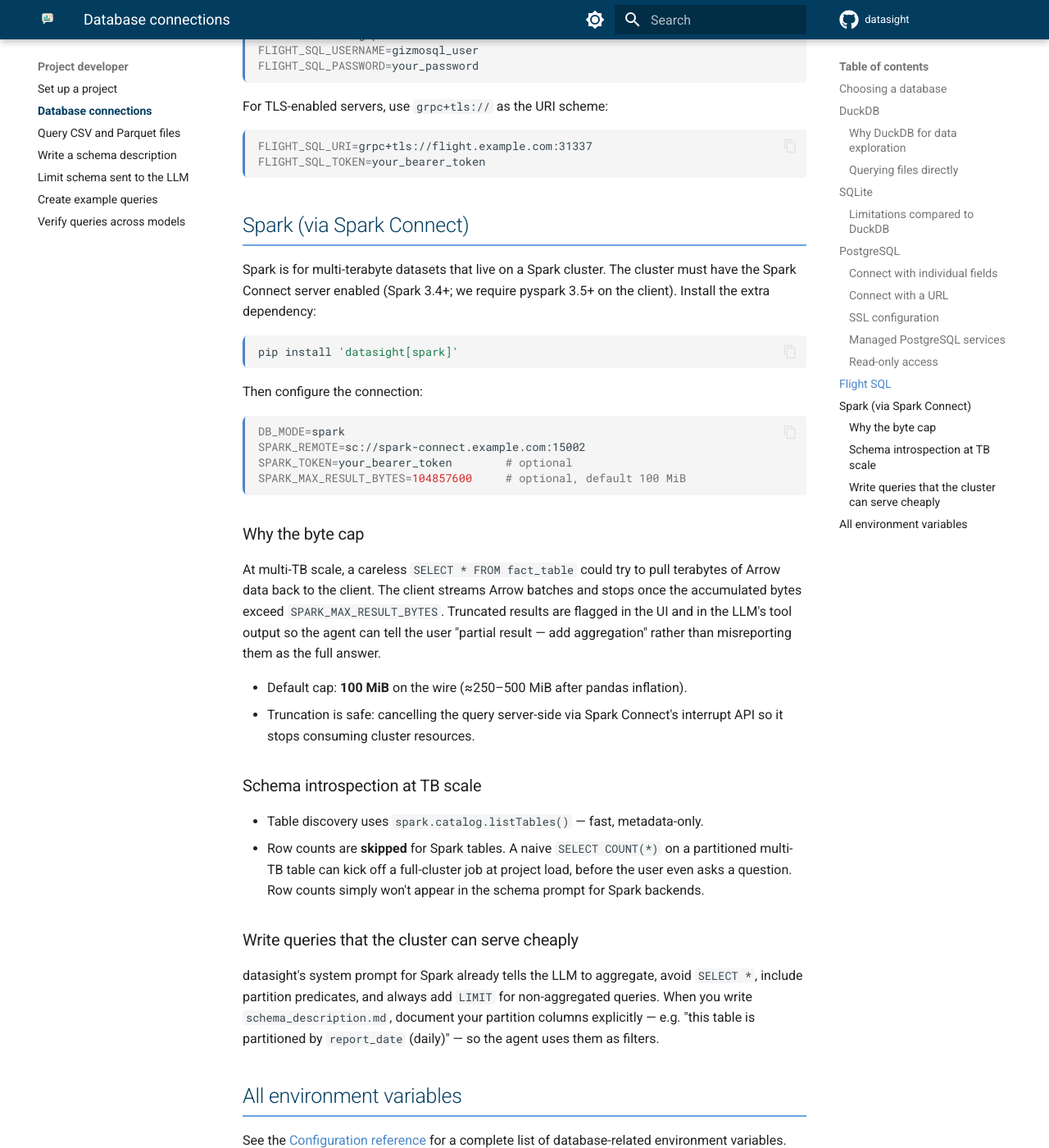
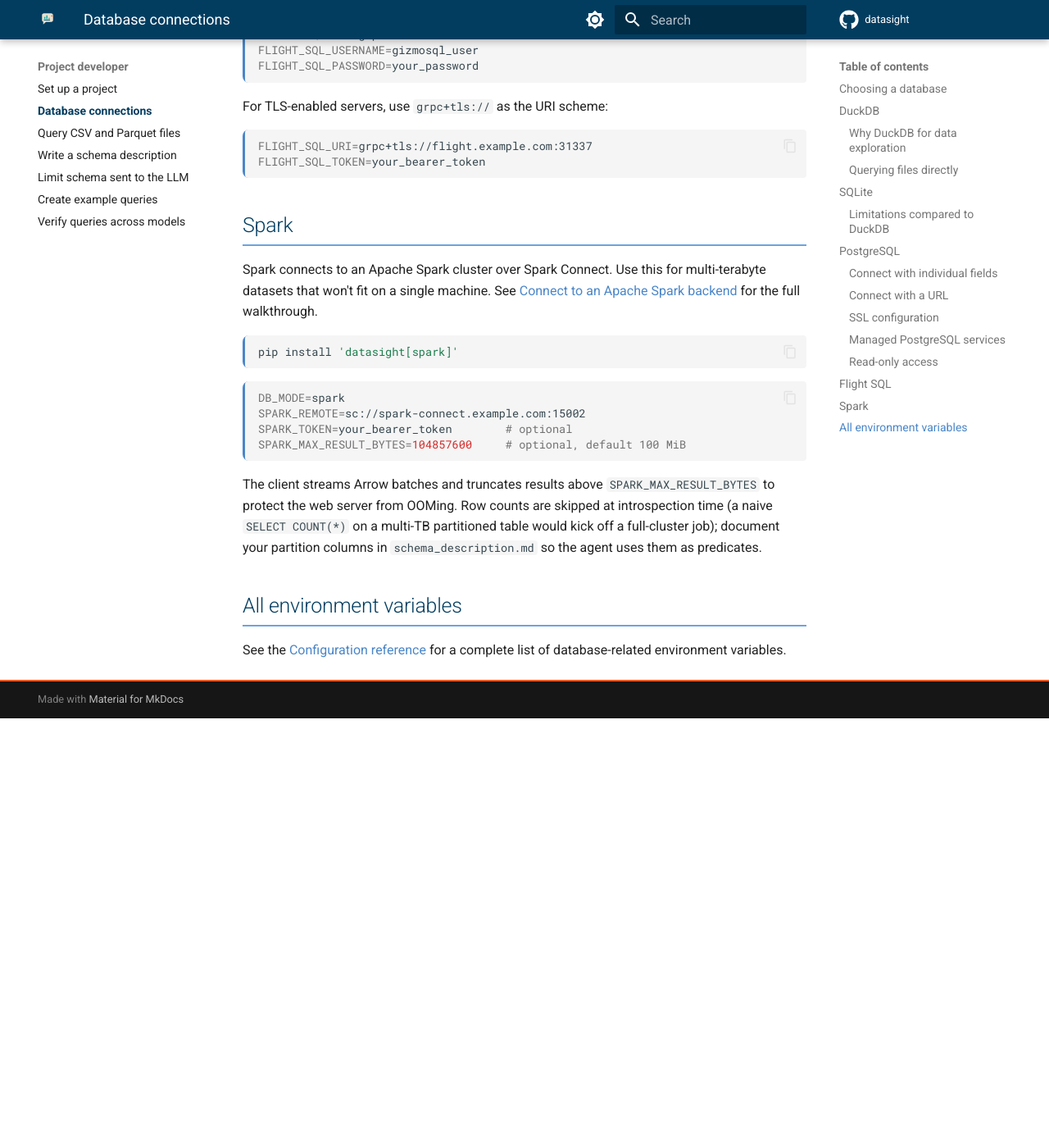
Before and after one commit to dsgrid/datasight, an MkDocs documentation site: the page built from docs/project-developer/database-connections.md, in a window 1280 px wide and 1400 px high, scrolled down 4528 px. Shown: the whole window at 82% size. Built offline with MkDocs 1.6.1 and Material for MkDocs 9.7.7, drawn with Linux system fonts in a browser that asks for light colours; comment, search, counter and statistics services are not loaded; after the commit the page ends 5404 px from its top, so only the background shows below that; part of the change alters nothing that is shown.

Commit message:
Move Spark docs from project-developer to end-user how-to
Connecting to a running Spark cluster is an end-user activity — same
category as connecting to a remote Flight SQL backend — not a
project-developer concern. Mirror the Flight SQL docs structure:

- New docs/end-user/how-to/connect-spark.md: full walkthrough with
  architecture diagram, prerequisites, the install + .env + byte-cap
  tuning steps, and guidance on documenting partition columns in
  schema_description.md so the agent writes cheap queries.
- Slim the Spark section in database-connections.md to a brief reference
  with a link to the new end-user guide (matches how Flight SQL is
  handled in the same file).
- Register the new page in mkdocs.yml nav.

Co-Authored-By: Claude Opus 4.7 <noreply@anthropic.com>

````diff
--- /dev/null
+++ b/docs/end-user/how-to/connect-spark.md
@@ -0,0 +1,186 @@
+# Connect to an Apache Spark backend
+
+This guide covers configuring datasight to talk to an Apache Spark cluster
+over [Spark Connect](https://spark.apache.org/docs/latest/spark-connect-overview.html).
+Use this when your data is too large to fit on a single machine — typically
+multi-terabyte Parquet, Delta, or Iceberg tables managed by Spark.
+
+## When to use this
+
+Reach for the Spark backend when:
+
+- **Your data is on a Spark cluster.** Generation data partitioned across
+  years of `report_date`, plant-level fuel consumption at sub-hourly
+  resolution, or any other multi-TB table set that a single laptop cannot
+  scan.
+- **Someone else runs the cluster.** A data platform team at your
+  organization already operates Spark with Spark Connect enabled — you just
+  need a URI and credentials.
+- **You want aggregations, not row dumps.** datasight's agent is steered
+  (via the system prompt) to always aggregate, always filter on partition
+  columns, and never `SELECT *` on Spark tables. The results come back as
+  small summaries suitable for a chart, not multi-gigabyte exports.
+
+If your data fits on one machine, prefer DuckDB — it will be much faster
+for interactive exploration.
+
+## Overview
+
+Spark Connect decouples the client from the cluster. datasight (the web UI
+and LLM agent) runs on your laptop; the Spark driver and executors run on
+your cluster. Your laptop never materializes more than a bounded slice of
+any result.
+
+```mermaid
+flowchart LR
+    subgraph laptop ["Your laptop"]
+        DS[datasight web UI<br>+ LLM agent]
+    end
+    subgraph cluster ["Spark cluster"]
+        SC[Spark Connect server]
+        DR[Spark driver<br>+ executors]
+        DATA["Parquet / Delta / Iceberg<br>multi-TB tables"]
+        SC --> DR --> DATA
+    end
+    DS <-->|"SQL over<br>gRPC + Arrow"| SC
+
+    style DS fill:#15a8a8,stroke:#023d60,color:#fff
+    style SC fill:#fe5d26,stroke:#c44a1e,color:#fff
+    style DR fill:#2e7ebb,stroke:#1a5c8a,color:#fff
+    style DATA fill:#8a7d55,stroke:#6b6040,color:#fff
+    style laptop fill:#1a8a8a,stroke:#15a8a8,color:#fff
+    style cluster fill:#c44a1e,stroke:#fe5d26,color:#fff
+```
+
+Queries travel as Spark logical plans over gRPC. Results stream back as
+Arrow record batches. datasight stops reading the stream once the
+accumulated result exceeds `SPARK_MAX_RESULT_BYTES` (default 100 MiB) and
+surfaces a truncation warning in the UI and to the LLM.
+
+## Prerequisites
+
+- A Spark cluster running **Spark 3.5 or newer** with the Spark Connect
+  server enabled.
+- The **Spark Connect URI** for that cluster — typically `sc://host:15002`.
+  Ask your data platform team if you don't know it.
+- A **bearer token** if the cluster requires authentication.
+
+!!! tip
+    If you're not sure whether Spark Connect is enabled, ask for the URI.
+    Clusters running Databricks, EMR, or self-managed Spark with the
+    `spark.api.mode=connect` config have a Connect endpoint.
+
+## Step 1: Install the Spark extra
+
+The Spark Connect client isn't bundled by default because it pulls in
+pyspark. Install the extra on your laptop:
+
+```bash
+pip install 'datasight[spark]'
+```
+
+This adds `pyspark[connect]>=3.5` to your environment. No Java is
+required — the Connect client is pure Python and talks to the cluster
+over gRPC.
+
+## Step 2: Configure the connection
+
+In your project's `.env`:
+
+```bash
+# Use any LLM provider (see Getting Started for options)
+ANTHROPIC_API_KEY=sk-ant-...
+
+DB_MODE=spark
+SPARK_REMOTE=sc://spark-connect.example.com:15002
+SPARK_TOKEN=your_bearer_token            # optional, only if the cluster requires auth
+```
+
+### Tuning the byte cap
+
+datasight caps client-side result size to protect your laptop (and, if you
+host the web UI for others, the web server) from OOMing when the agent
+writes a query that returns too much data. The default is 100 MiB on the
+wire, which inflates to roughly 250–500 MiB as a pandas DataFrame.
+
+Raise or lower the cap to match your environment:
+
+```bash
+# Default — safe for most laptops and small web deployments
+SPARK_MAX_RESULT_BYTES=104857600         # 100 MiB
+
+# Lower for memory-constrained environments
+SPARK_MAX_RESULT_BYTES=26214400          # 25 MiB
+
+# Higher if you trust the queries and have the RAM
+SPARK_MAX_RESULT_BYTES=524288000         # 500 MiB
+```
+
+When a result is truncated, the UI shows a banner and the LLM sees a
+partial-result warning in its tool output — so the agent can say "showing
+the first 2M rows; add aggregation for the full answer" instead of
+silently misreporting truncated data.
+
+## Step 3: Describe the schema for multi-TB scale
+
+datasight introspects tables automatically, but for Spark it deliberately
+**skips row counts** — a naive `SELECT COUNT(*)` on a partitioned
+multi-TB table kicks off a full-cluster job every time the project loads.
+
+To help the agent write cheap queries, document your partition columns
+explicitly in `schema_description.md`:
+
+```markdown
+## generation_fuel
+
+Daily net generation and fuel consumption by plant, aggregated from the
+EIA-923 hourly feed. Approximately 4 billion rows.
+
+**Partition columns:** `report_date` (daily), `energy_source_code`.
+Always include a `report_date` filter — e.g. `WHERE report_date >=
+'2024-01-01'` — otherwise the query scans the full history.
+
+**Columns:**
+- `plant_id` (int) — EIA plant identifier
+- `report_date` (date) — partition key
+- `energy_source_code` (varchar) — partition key; 'NG', 'COL', 'NUC', 'WND', etc.
+- `net_generation_mwh` (double) — MWh produced in the period
+- `fuel_consumed_units` (double) — physical units of fuel consumed
+- `fuel_consumed_mmbtu` (double) — heat content consumed
+```
+
+Partition hints in the schema description flow into the system prompt, so
+the agent learns to write `WHERE report_date >= '2024-01-01' AND
+energy_source_code = 'NG'` instead of full-table scans.
+
+## Step 4: Run datasight
+
+```bash
+datasight run
+```
+
+datasight connects to the Spark Connect server via `spark.catalog.listTables()`,
+pulls column metadata for each table, and starts the web UI at
+<http://localhost:8084>. Ask a question and the agent writes Spark SQL
+against your tables.
+
+## Tips
+
+- **Let the agent aggregate.** Questions like "total wind generation by
+  month in 2024" return a tiny result (12 rows) even though the underlying
+  table is terabytes. Questions like "show me every generation record in
+  2024" will hit the byte cap — the agent will be told, and should
+  re-plan as an aggregation.
+- **Document partition columns** explicitly in `schema_description.md`.
+  This is the single highest-leverage thing you can do to make Spark
+  queries fast.
+- **Watch for truncation banners** in the UI. If they appear on
+  aggregated queries, your aggregation isn't grouping enough — the result
+  is still too wide. Either narrow the time range or bucket more
+  aggressively.
+- **Server-side cancellation works.** If a query hits the `LLM_TIMEOUT`
+  or you kill the session, datasight calls Spark Connect's `interruptTag`
+  API so the cluster stops executing the job — cluster resources are
+  freed, not left running in the background.
+- **Keep credentials out of git.** `.env` should be in `.gitignore`
+  (datasight adds it by default).
--- a/docs/project-developer/database-connections.md
+++ b/docs/project-developer/database-connections.md
@@ -188,17 +188,16 @@ FLIGHT_SQL_URI=grpc+tls://flight.example.com:31337
 FLIGHT_SQL_TOKEN=your_bearer_token
 ```
 
-## Spark (via Spark Connect)
+## Spark
 
-Spark is for multi-terabyte datasets that live on a Spark cluster. The
-cluster must have the Spark Connect server enabled (Spark 3.4+; we require
-pyspark 3.5+ on the client). Install the extra dependency:
+Spark connects to an Apache Spark cluster over Spark Connect. Use this
+for multi-terabyte datasets that won't fit on a single machine. See
+[Connect to an Apache Spark backend](../end-user/how-to/connect-spark.md)
+for the full walkthrough.
 
 ```bash
 pip install 'datasight[spark]'
 ```
-
-Then configure the connection:
 
 ```bash
 DB_MODE=spark
@@ -207,34 +206,12 @@ SPARK_TOKEN=your_bearer_token        # optional
 SPARK_MAX_RESULT_BYTES=104857600     # optional, default 100 MiB
 ```
 
-### Why the byte cap
-
-At multi-TB scale, a careless `SELECT * FROM fact_table` could try to pull
-terabytes of Arrow data back to the client. The client streams Arrow
-batches and stops once the accumulated bytes exceed `SPARK_MAX_RESULT_BYTES`.
-Truncated results are flagged in the UI and in the LLM's tool output so
-the agent can tell the user "partial result — add aggregation" rather than
-misreporting them as the full answer.
-
-- Default cap: **100 MiB** on the wire (≈250–500 MiB after pandas inflation).
-- Truncation is safe: cancelling the query server-side via Spark Connect's
-  interrupt API so it stops consuming cluster resources.
-
-### Schema introspection at TB scale
-
-- Table discovery uses `spark.catalog.listTables()` — fast, metadata-only.
-- Row counts are **skipped** for Spark tables. A naive `SELECT COUNT(*)` on
-  a partitioned multi-TB table can kick off a full-cluster job at project
-  load, before the user even asks a question. Row counts simply won't
-  appear in the schema prompt for Spark backends.
-
-### Write queries that the cluster can serve cheaply
-
-datasight's system prompt for Spark already tells the LLM to aggregate,
-avoid `SELECT *`, include partition predicates, and always add `LIMIT`
-for non-aggregated queries. When you write `schema_description.md`,
-document your partition columns explicitly — e.g. "this table is
-partitioned by `report_date` (daily)" — so the agent uses them as filters.
+The client streams Arrow batches and truncates results above
+`SPARK_MAX_RESULT_BYTES` to protect the web server from OOMing. Row
+counts are skipped at introspection time (a naive `SELECT COUNT(*)` on
+a multi-TB partitioned table would kick off a full-cluster job); document
+your partition columns in `schema_description.md` so the agent uses them
+as predicates.
 
 ## All environment variables
 
--- a/mkdocs.yml
+++ b/mkdocs.yml
@@ -81,6 +81,7 @@ nav:
           - Review the SQL query log: end-user/how-to/review-query-log.md
           - Run on an HPC compute node: end-user/how-to/run-on-hpc.md
           - Connect to a remote Flight SQL backend: end-user/how-to/connect-flight-sql.md
+          - Connect to an Apache Spark backend: end-user/how-to/connect-spark.md
       - Tutorials:
           - Explore US electricity generation (EIA): end-user/tutorials/getting-started.md
           - Explore EV charging demand (TEMPO): end-user/tutorials/tempo.md
````
